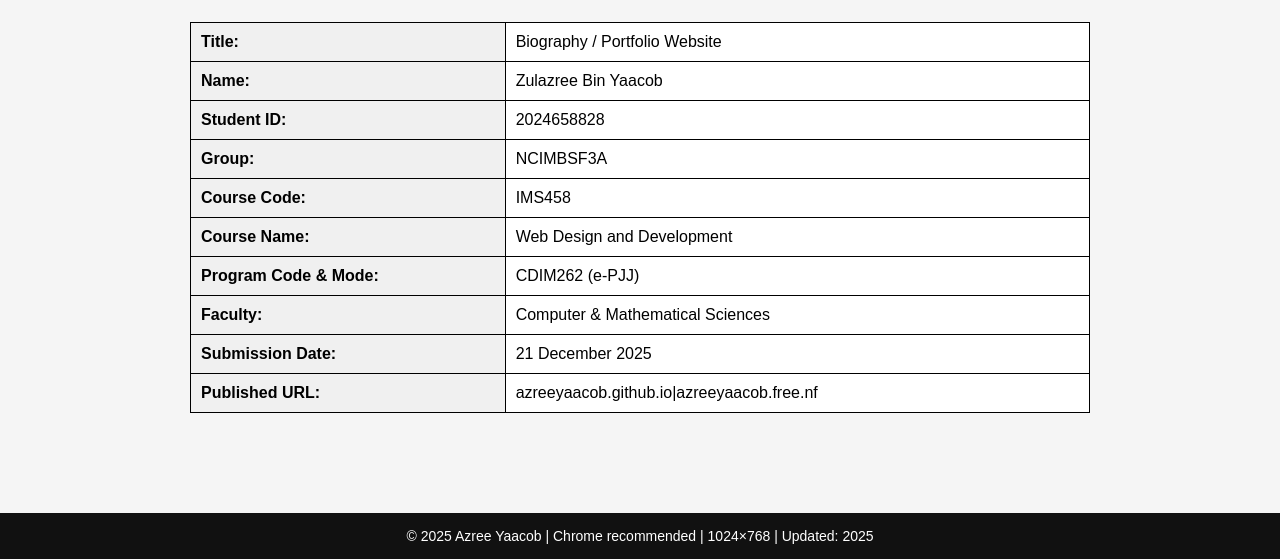
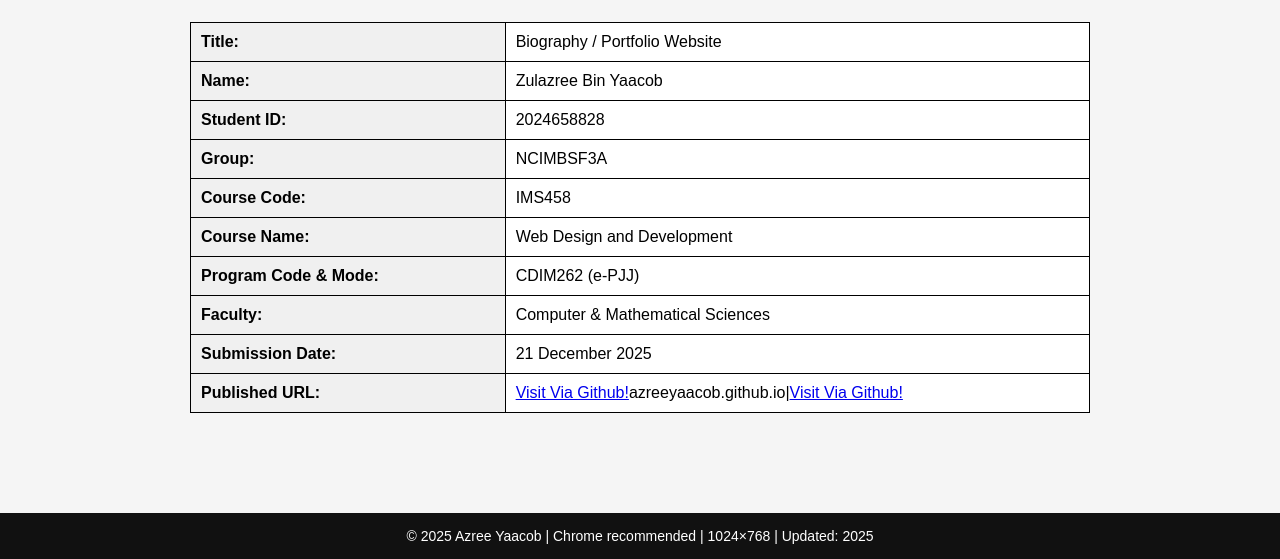
Before and after one commit to azreeyaacob/azreeyaacob.github.io, a plain HTML site: page aboutme.html in a window 1280 px wide. Shown: the part 681-1240 px from the top of the page. Drawn offline with Linux system fonts and the light colour scheme.

Commit message:
aboutme.html

```diff
--- a/aboutme.html
+++ b/aboutme.html
@@ -102,7 +102,7 @@
         <tr><th>Program Code & Mode:</th><td>CDIM262 (e-PJJ)</td></tr>
         <tr><th>Faculty:</th><td>Computer & Mathematical Sciences</td></tr>
         <tr><th>Submission Date:</th><td>21 December 2025</td></tr>
-        <tr><th>Published URL:</th><td>azreeyaacob.github.io|azreeyaacob.free.nf</td></tr>
+        <tr><th>Published URL:</th><td><a href="azreeyaacob.github.io">Visit Via Github!</a>azreeyaacob.github.io|<a href="azreeyaacob.github.io">Visit Via Github!</a></td></tr>
     </table>
 
 </main>
```
